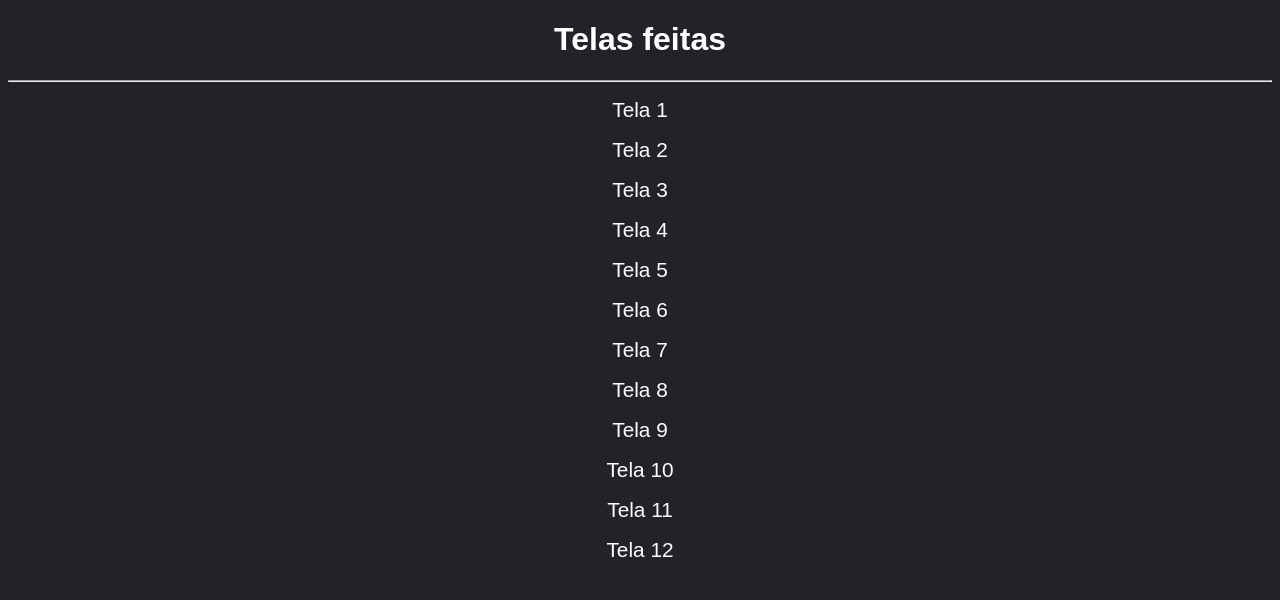
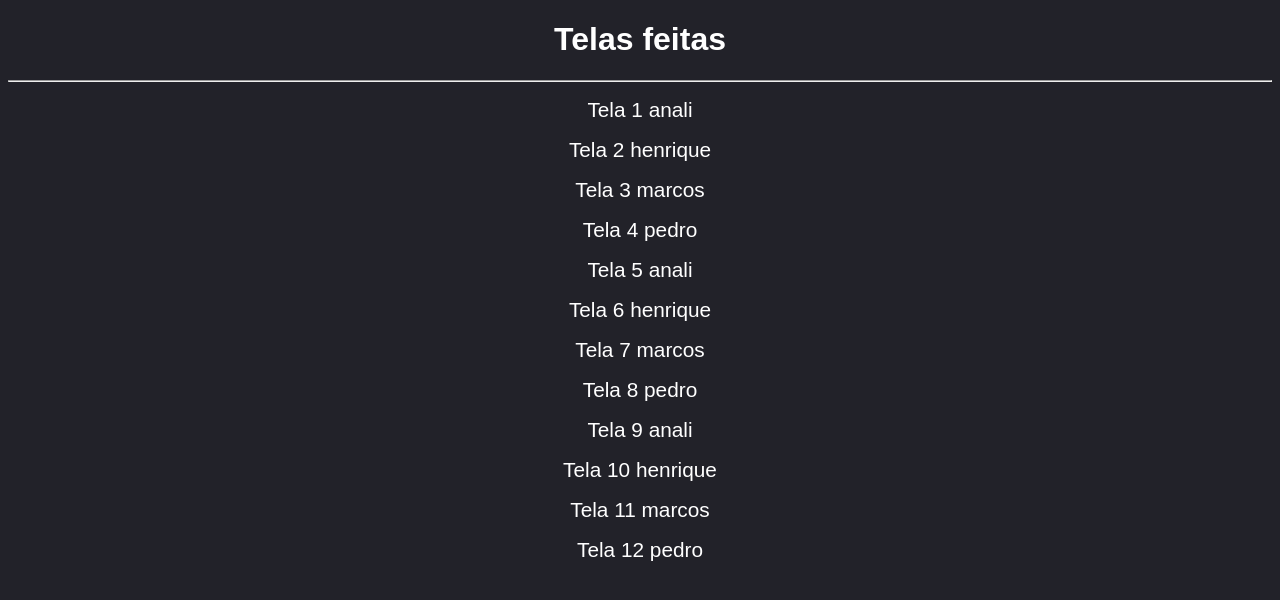
Before and after one commit to marcosiilva/telasadm, a plain HTML site: page telas.html in a window 1280 px wide. Drawn offline with Linux system fonts and the light colour scheme.

Commit message:
etapa backend

```diff
--- a/telas.html
+++ b/telas.html
@@ -30,18 +30,18 @@
 
     <h1>Telas feitas</h1>
     <hr>
-    <a href="/pages/inicio.html">Tela 1</a>
-    <a href="/pages/addPagamentos.html">Tela 2</a>
-    <a href="/pages/atualizarPerfil.html">Tela 3</a>
-    <a href="/pages/atualizarPerfilExistente.html">Tela 4</a>
-    <a href="/pages/cadastrePerfil.html">Tela 5</a>
-    <a href="/pages/controleEstoque.html">Tela 6</a>
-    <a href="/pages/excluirPerfil.html">Tela 7</a>
-    <a href="/pages/funcionalidades.html">Tela 8</a>
-    <a href="/pages/gerenciadorPagamentos.html">Tela 9</a>
-    <a href="/pages/gerenciarEstoque.html">Tela 10</a>
-    <a href="/pages/gerenciarPerfilsUsuario.html">Tela 11</a>
-    <a href="/pages/registerManutencao.html">Tela 12</a>
+    <a href="/pages/inicio-anali.html">Tela 1 anali </a>
+    <a href="/pages/addPagamentos-henrique.html">Tela 2 henrique </a>
+    <a href="/pages/atualizarPerfil-marcos.html">Tela 3 marcos </a>
+    <a href="/pages/atualizarPerfilExistente-pedro.html">Tela 4 pedro </a>
+    <a href="/pages/cadastrePerfil-anali.html">Tela 5 anali </a>
+    <a href="/pages/controleEstoque-henrique.html">Tela 6 henrique</a>
+    <a href="/pages/excluirPerfil-marcos.html">Tela 7 marcos </a>
+    <a href="/pages/funcionalidades-pedro.html">Tela 8 pedro </a>
+    <a href="/pages/gerenciadorPagamentos-anali.html">Tela 9 anali</a>
+    <a href="/pages/gerenciarEstoque-henrique.html">Tela 10 henrique </a>
+    <a href="/pages/gerenciarPerfilsUsuario-marcos.html">Tela 11 marcos </a>
+    <a href="/pages/registerManutencao-pedro.html">Tela 12 pedro</a>
 
 
 </body>
```
Also changed, not shown: pages/addPagamentos-henrique.html (renamed from pages/addPagamentos.html), pages/atualizarPerfil-marcos.html (renamed from pages/atualizarPerfil.html), pages/atualizarPerfilExistente-pedro.html (renamed from pages/atualizarPerfilExistente.html), pages/cadastrePerfil-anali.html (renamed from pages/cadastrePerfil.html), pages/controleEstoque-henrique.html (renamed from pages/controleEstoque.html), pages/excluirPerfil-marcos.html (renamed from pages/excluirPerfil.html), pages/funcionalidades-pedro.html (renamed from pages/funcionalidades.html), pages/gerenciadorPagamentos-anali.html (renamed from pages/gerenciadorPagamentos.html), pages/gerenciarEstoque-henrique.html (renamed from pages/gerenciarEstoque.html), pages/gerenciarPerfilsUsuario-marcos.html (renamed from pages/gerenciarPerfilsUsuario.html), pages/inicio-anali.html (renamed from pages/inicio.html), pages/registerManutencao-pedro.html (renamed from pages/registerManutencao.html).
